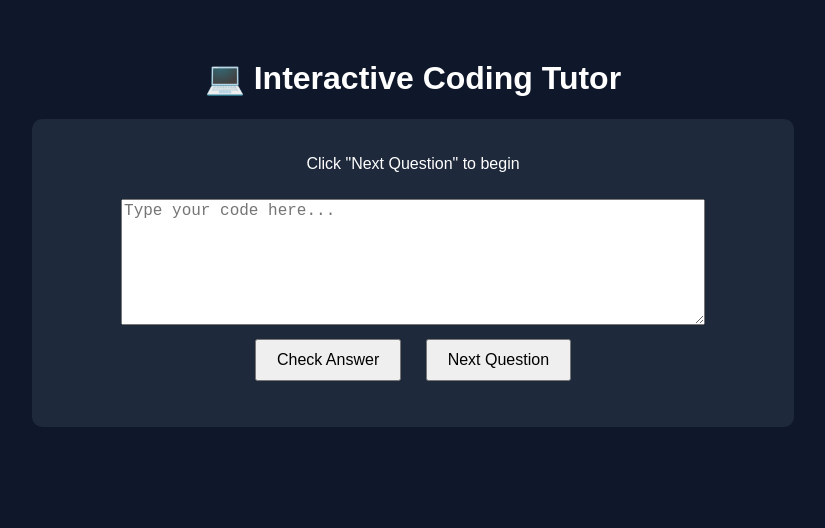
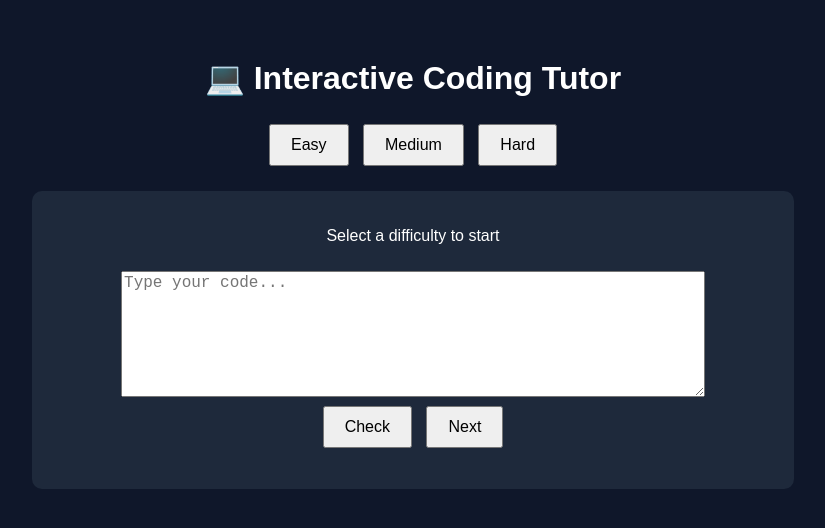
Before and after one commit to 873462/873462.github.io, a Jekyll site: the page Interactive_Coding_Tutor/index.html, which Jekyll copies as it is, in a window 1280 px wide. Shown: the top 528 px of the page, without its empty margins (227-1052 px from the left). Built offline with Jekyll 4.4.1, drawn with Linux system fonts in a browser that asks for light colours; some of the changed lines change nothing that is shown.

Commit message:
Refactor HTML structure and styling for coding tutor
Adjusted button margins and updated result, hint, and score styles. Added difficulty selection and modified question handling.

```diff
--- a/Interactive_Coding_Tutor/index.html
+++ b/Interactive_Coding_Tutor/index.html
@@ -20,7 +20,7 @@
 
     button {
       padding: 10px 20px;
-      margin: 10px;
+      margin: 5px;
       font-size: 16px;
       cursor: pointer;
     }
@@ -33,85 +33,100 @@
       border-radius: 10px;
     }
 
-    #result {
-      margin-top: 15px;
-      font-weight: bold;
-    }
-
-    #hint {
-      color: #38bdf8;
-    }
+    #result { margin-top: 10px; }
+    #hint { color: #38bdf8; }
+    #score { margin-top: 10px; color: #facc15; }
   </style>
 </head>
 <body>
 
 <h1>💻 Interactive Coding Tutor</h1>
 
+<div>
+  <button onclick="setDifficulty('easy')">Easy</button>
+  <button onclick="setDifficulty('medium')">Medium</button>
+  <button onclick="setDifficulty('hard')">Hard</button>
+</div>
+
 <div class="card">
-    <p id="question">Click "Next Question" to begin</p>
-    <textarea id="code" placeholder="Type your code here..."></textarea>
-    <br>
-    <button onclick="checkAnswer()">Check Answer</button>
-    <button onclick="nextQuestion()">Next Question</button>
+  <p id="progress"></p>
+  <p id="question">Select a difficulty to start</p>
+
+  <textarea id="code" placeholder="Type your code..."></textarea><br>
+
+  <button onclick="checkAnswer()">Check</button>
+  <button onclick="nextQuestion()">Next</button>
 
   <p id="result"></p>
   <p id="hint"></p>
+  <p id="score"></p>
 </div>
 
 <script>
-    const questions = [
-      {
-        q: "Create a variable called x and set it equal to 5",
-        answer: "let x = 5",
-        hint: "Use 'let' to create a variable"
-      },
-      {
-        q: "Create a variable called name and set it equal to 'John'",
-        answer: "let name = 'john'",
-        hint: "Strings need quotes"
-      },
-      {
-        q: "Write a function called greet",
-        answer: "function greet()",
-        hint: "Use the keyword 'function'"
-      },
-      {
-        q: "Write an if statement that checks if x is greater than 10",
-        answer: "if (x > 10)",
-        hint: "Use parentheses ()"
-      }
-    ];
+let score = 0;
+let current = -1;
+let currentSet = [];
 
-    let current = -1;
+const sets = {
+  easy: [
+    {q:"Create a variable x = 5", a:"let x = 5", h:"Use let"},
+    {q:"Create variable y = 10", a:"let y = 10", h:"Same pattern"}
+  ],
+  medium: [
+    {q:"Write a function called greet", a:"function greet()", h:"Use function"},
+    {q:"If x > 10", a:"if (x > 10)", h:"Use parentheses"}
+  ],
+  hard: [
+    {q:"Write a for loop from 0 to 5", a:"for(let i=0;i<5;i++)", h:"Use i++"},
+    {q:"Console log 'Hello'", a:"console.log('hello')", h:"Use console.log"}
+  ]
+};
 
-    function normalize(text) {
-      return text.toLowerCase().replace(/\s+/g, '');
+function normalize(t){
+  return t.toLowerCase().replace(/\s+/g,'');
 }
 
-    function nextQuestion() {
+function setDifficulty(level){
+  currentSet = sets[level];
+  score = 0;
+  current = -1;
+  nextQuestion();
+}
+
+function nextQuestion(){
   current++;
-      if (current >= questions.length) {
-        document.getElementById("question").textContent = "🎉 You finished!";
+  if(current >= currentSet.length){
+    document.getElementById("question").textContent = "🎉 Finished!";
     return;
   }
 
-      document.getElementById("question").textContent = questions[current].q;
+  document.getElementById("question").textContent = currentSet[current].q;
   document.getElementById("code").value = "";
   document.getElementById("result").textContent = "";
   document.getElementById("hint").textContent = "";
+
+  document.getElementById("progress").textContent =
+    `Question ${current+1} / ${currentSet.length}`;
+
+  document.getElementById("score").textContent =
+    `Score: ${score}`;
 }
 
-    function checkAnswer() {
-      const userCode = normalize(document.getElementById("code").value);
-      const correct = normalize(questions[current].answer);
+function checkAnswer(){
+  const user = normalize(document.getElementById("code").value);
+  const correct = normalize(currentSet[current].a);
 
-      if (userCode.includes(correct)) {
+  if(user.includes(correct)){
     document.getElementById("result").textContent = "✅ Correct!";
-        document.getElementById("hint").textContent = "";
+    score++;
   } else {
     document.getElementById("result").textContent = "❌ Try again!";
-        document.getElementById("hint").textContent = "Hint: " + questions[current].hint;
+    document.getElementById("hint").textContent =
+      "Hint: " + currentSet[current].h;
   }
+
+  document.getElementById("score").textContent =
+    `Score: ${score}`;
 }
 </script>
 
```
Lines whose indentation alone changed are shown as unchanged.
